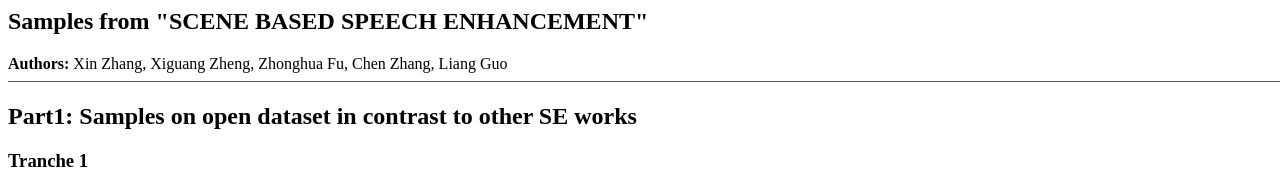
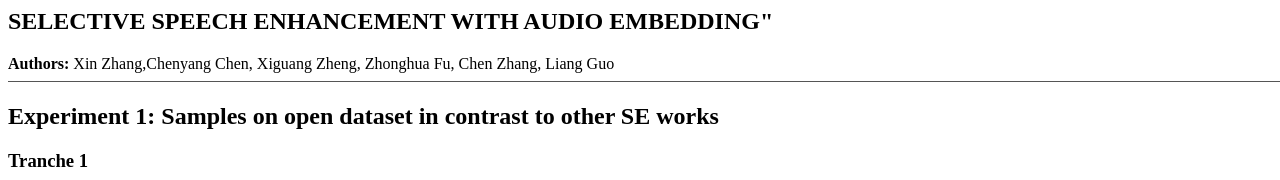
Before and after one commit to zhangxinaaaa/sse_demo.github.io, a plain HTML site: page index.html in a window 1280 px wide. Shown: the top 180 px of the page. Drawn offline with Linux system fonts and the light colour scheme.

Commit message:
modify text part

```diff
--- a/index.html
+++ b/index.html
@@ -3,22 +3,22 @@
 <head>
   <meta http-equiv="Content-Type" content="text/html; charset=UTF-8">
 
-  <title>SCENE BASED SPEECH ENHANCEMENT</title>
+  <title>SELECTIVE SPEECH ENHANCEMENT WITH AUDIO EMBEDDING</title>
   <link rel="stylesheet" type="text/css" href="./stylesheets/github-light.css">
 </head>
 
 <body>
   <article>
     <header>
-      <h1>Samples from "SCENE BASED SPEECH ENHANCEMENT"</h1>
+      <h1>SELECTIVE SPEECH ENHANCEMENT WITH AUDIO EMBEDDING"</h1>
     </header>
   </article>
 
-  <div><b>Authors:</b> Xin Zhang, Xiguang Zheng, Zhonghua Fu, Chen Zhang, Liang Guo
+  <div><b>Authors:</b> Xin Zhang,Chenyang Chen, Xiguang Zheng, Zhonghua Fu, Chen Zhang, Liang Guo
   </div>
 
   <hr style="height:1px;border:none;border-top:1px solid #555555; width:130%">
-  <h2>Part1: Samples on open dataset in contrast to other SE works</h2>
+  <h2>Experiment 1: Samples on open dataset in contrast to other SE works</h2>
 
   <h3>Tranche 1</h3>
 
```
